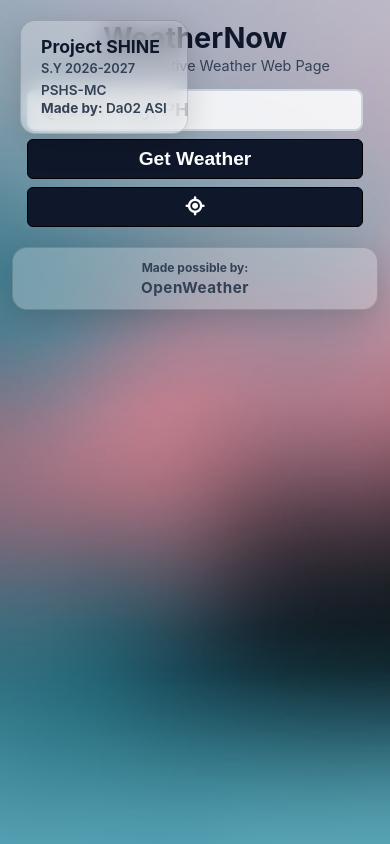
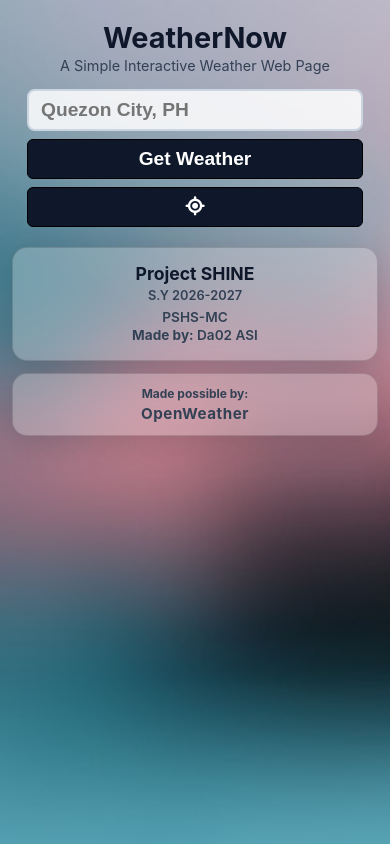
Before and after one commit to dayveonjames1/WeatherNow, a plain HTML site: page index.html in a window 390 px wide. Drawn offline with nearby package versions, Linux system fonts and the light colour scheme.

Commit message:
Refactor CSS for body and layout styles

```diff
--- a/projectSHINE.css
+++ b/projectSHINE.css
@@ -399,21 +399,20 @@ canvas {
     letter-spacing: 0.5px;
 }
 
-@media (max-width: 900px) {
-    .attributionCard {
+@media (max-width: 650px) {
+    body {
+        padding: 15px 12px;
+    }
+
+    .brandCard, .attributionCard {
         position: relative;
         top: 0;
         left: 0;
         right: 0;
-        margin: 0 auto 15px auto;
+        margin: 0 auto 12px auto;
         text-align: center;
         max-width: 100%;
-    }
-}
-
-@media (max-width: 480px) {
-    body {
-        padding: 15px 12px;
+        width: 100%;
     }
 
     .leftColumn, .rightColumn {
```
